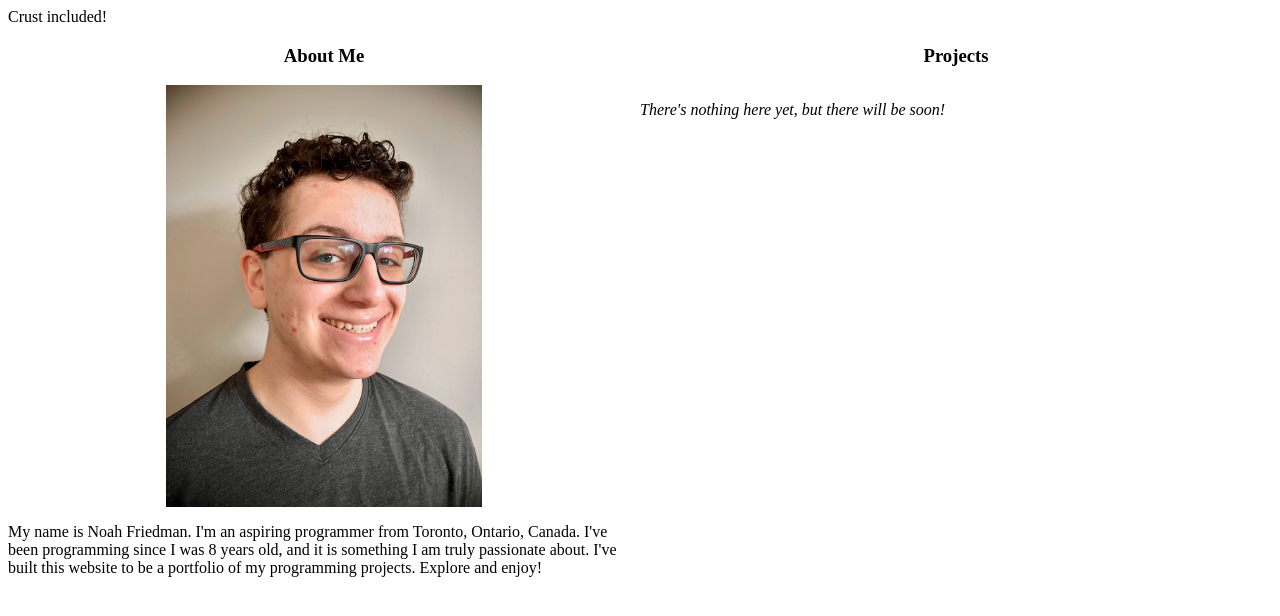
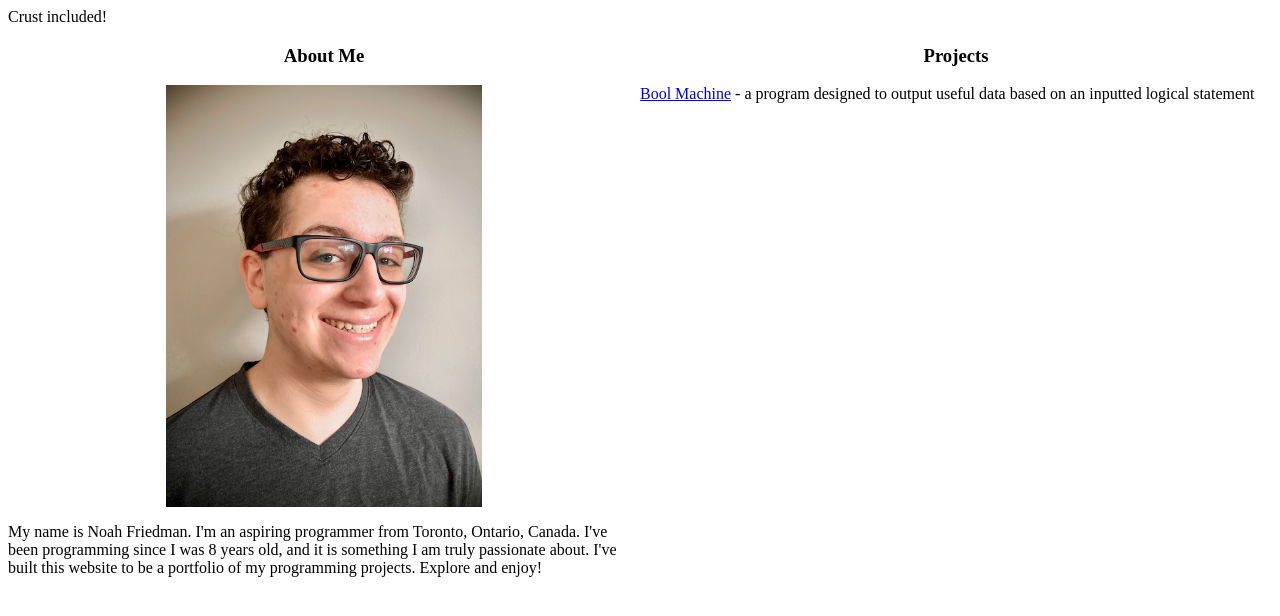
Before and after one commit to speelynet-archive/home, a plain HTML site: page src/index.html in a window 1280 px wide. Drawn offline with Linux system fonts and the light colour scheme.

Commit message:
Add Bool Machine link

```diff
--- a/src/index.html
+++ b/src/index.html
@@ -19,7 +19,7 @@
 				</div>
 				<div style="display: flex; flex-flow: column; flex: 1 0 300px;">
 					<h3 style="align-self: center">Projects</h3>
-					<p><i>There's nothing here yet, but there will be soon!</i></p>
+					<span><a href="https://github.com/noah-friedman/BoolMachine#readme">Bool Machine</a> - a program designed to output useful data based on an inputted logical statement</span>
 				</div>
 			</div>
 		</custom-page>
```
